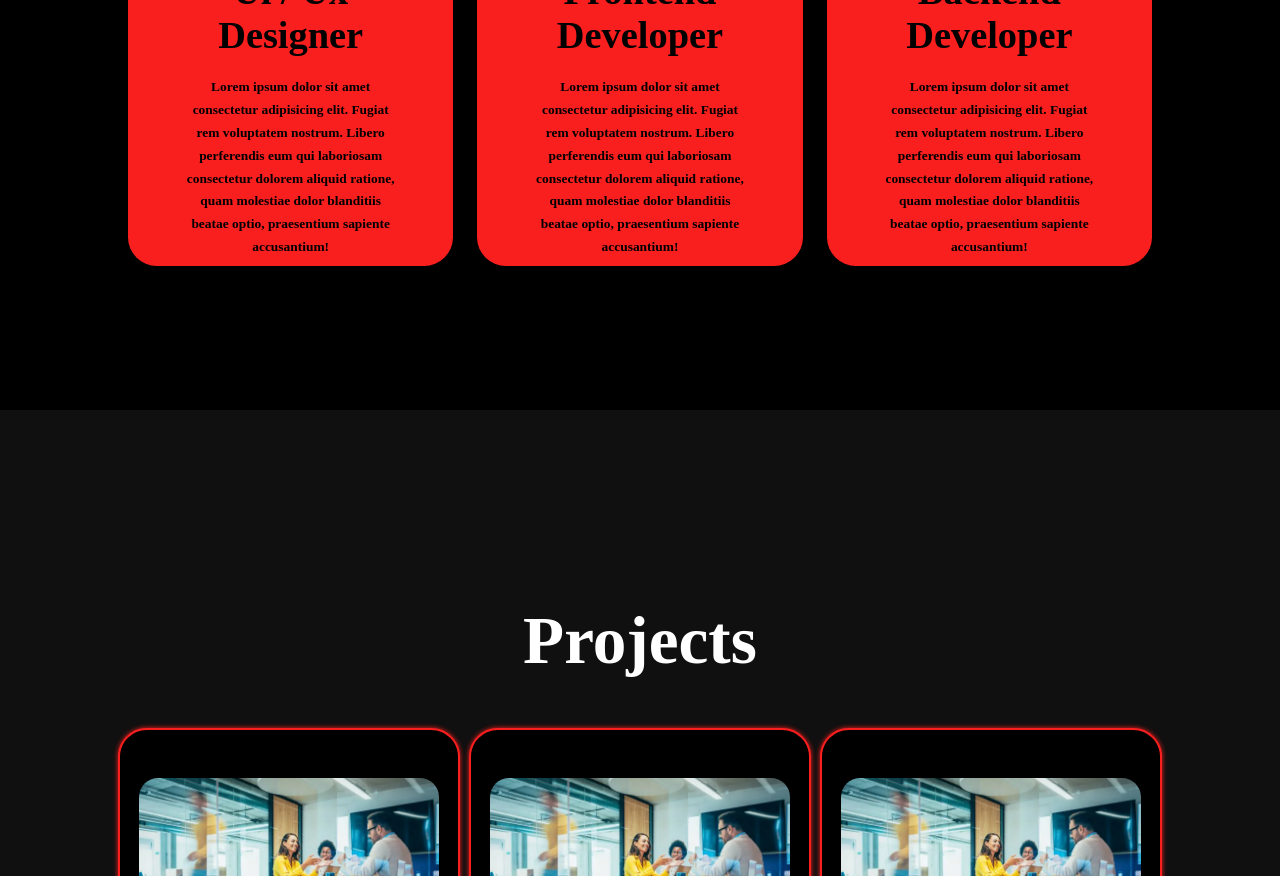
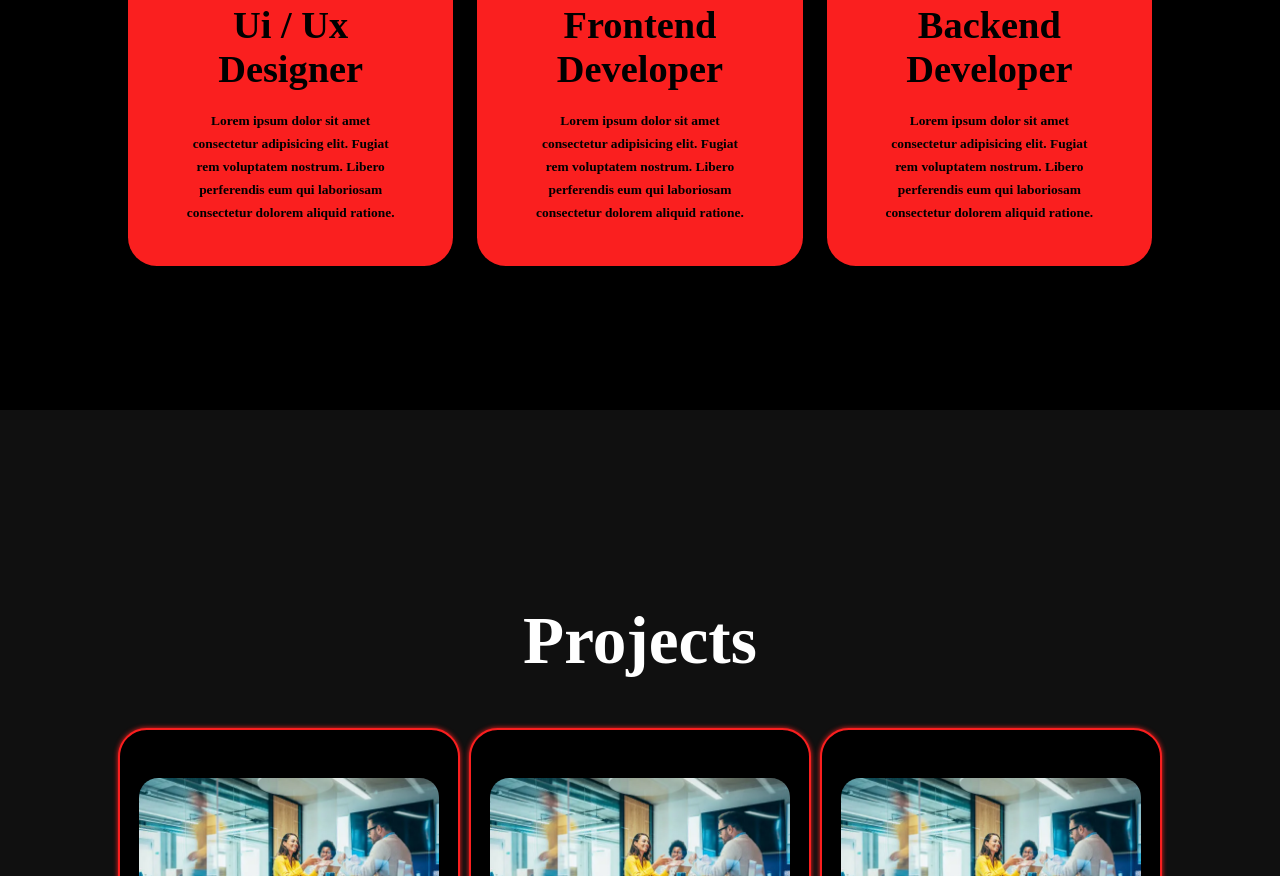
Before and after one commit to Stephen01623/Portfolio, a plain HTML site: page index.html in a window 1280 px wide. Shown: the part 2052-2928 px from the top of the page. Drawn offline with nearby package versions, Linux system fonts and the light colour scheme.

Commit message:
servicess

```diff
--- a/index.html
+++ b/index.html
@@ -78,7 +78,7 @@
                 <div class="services-info">
                     <i class="bx bxl-figma"></i>
                     <h4>Ui / Ux Designer</h4>
-                    <p>Lorem ipsum dolor sit amet consectetur adipisicing elit. Fugiat rem voluptatem nostrum. Libero perferendis eum qui laboriosam consectetur dolorem aliquid ratione, quam molestiae dolor blanditiis beatae optio, praesentium sapiente accusantium!</p>
+                    <p>Lorem ipsum dolor sit amet consectetur adipisicing elit. Fugiat rem voluptatem nostrum. Libero perferendis eum qui laboriosam consectetur dolorem aliquid ratione.</p>
 
                 </div>
             </div>
@@ -87,7 +87,7 @@
                 <div class="services-info">
                     <i class="bx bx-code"></i>
                     <h4>Frontend Developer</h4>
-                    <p>Lorem ipsum dolor sit amet consectetur adipisicing elit. Fugiat rem voluptatem nostrum. Libero perferendis eum qui laboriosam consectetur dolorem aliquid ratione, quam molestiae dolor blanditiis beatae optio, praesentium sapiente accusantium!</p>
+                    <p>Lorem ipsum dolor sit amet consectetur adipisicing elit. Fugiat rem voluptatem nostrum. Libero perferendis eum qui laboriosam consectetur dolorem aliquid ratione.</p>
 
                 </div>
             </div>
@@ -95,7 +95,7 @@
                 <div class="services-info">
                     <i class="bx bx-code-curly"></i>
                     <h4>Backend Developer</h4>
-                    <p>Lorem ipsum dolor sit amet consectetur adipisicing elit. Fugiat rem voluptatem nostrum. Libero perferendis eum qui laboriosam consectetur dolorem aliquid ratione, quam molestiae dolor blanditiis beatae optio, praesentium sapiente accusantium!</p>
+                    <p>Lorem ipsum dolor sit amet consectetur adipisicing elit. Fugiat rem voluptatem nostrum. Libero perferendis eum qui laboriosam consectetur dolorem aliquid ratione.</p>
 
                 </div>
             </div>
```
